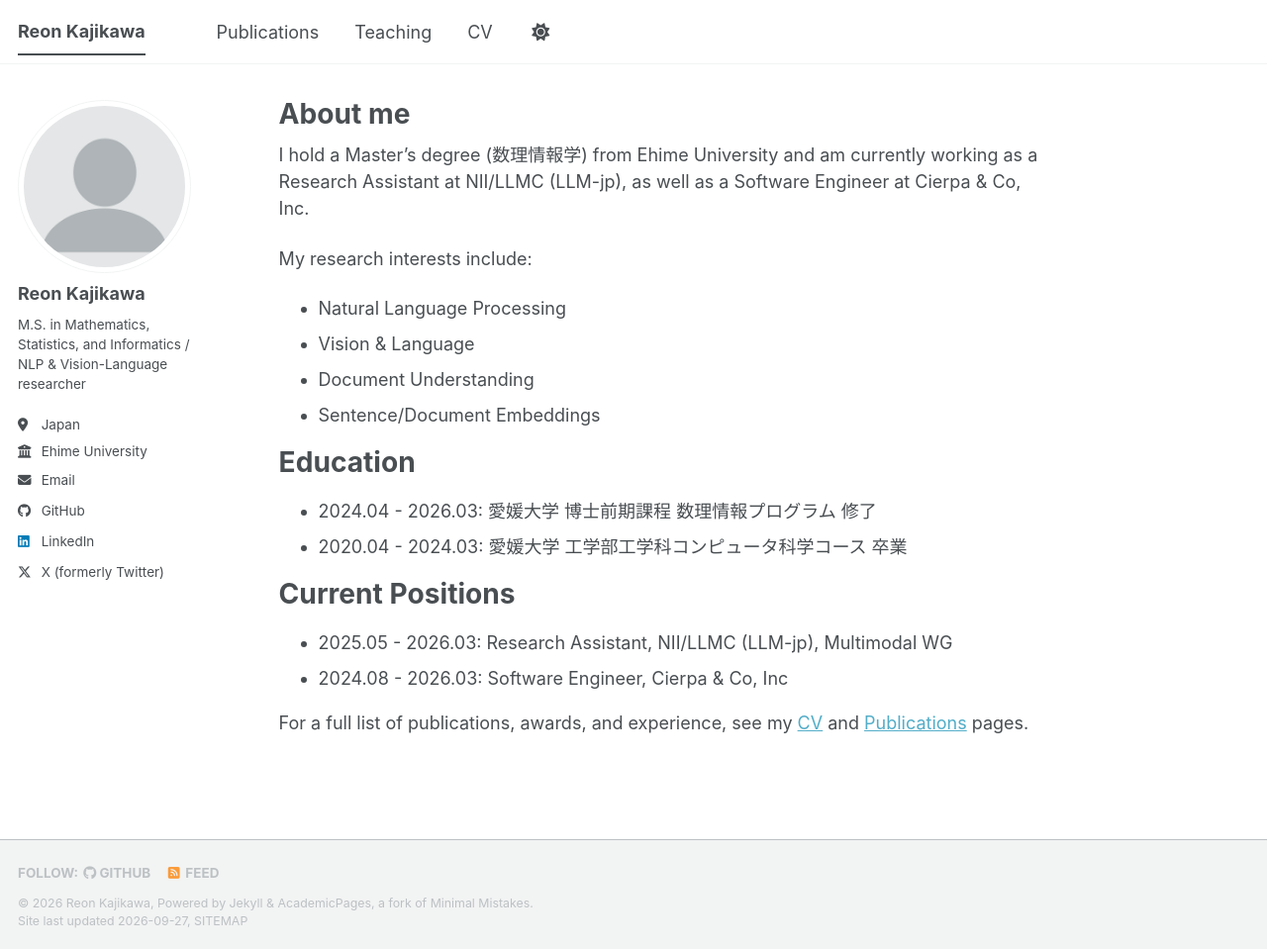
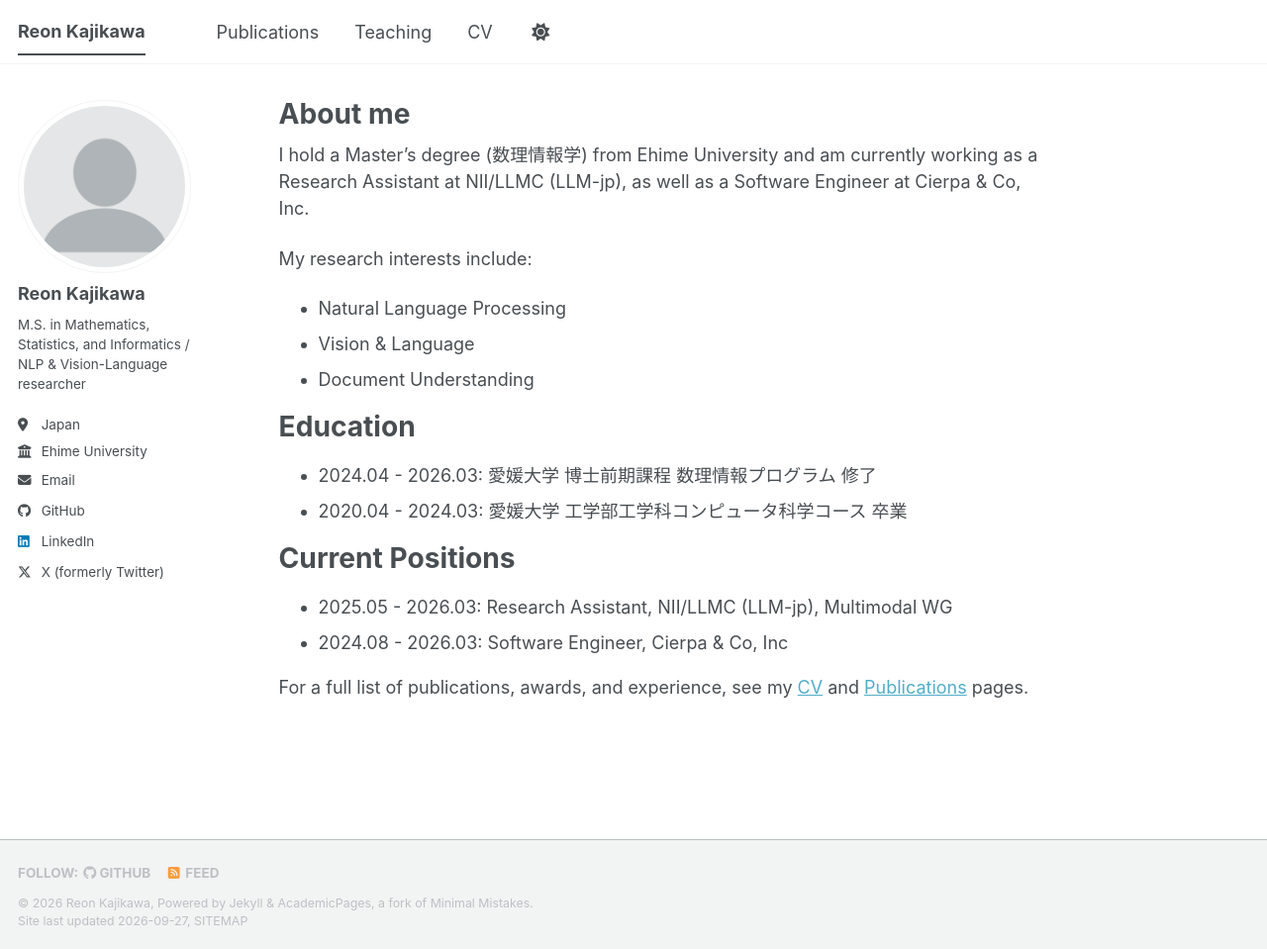
Before and after one commit to Lemond-sp/Lemond-sp.github.io, a Jekyll site: the page built from _pages/about.md, in a window 1280 px wide and 959 px high. Shown: the whole window at 99% size. Built offline with Jekyll 4.4.1, drawn with Linux system fonts in a browser that asks for light colours; a style sheet for code colours, icons or effects is not loaded.

Commit message:
Remove Sentence/Document Embeddings from research interests
Co-Authored-By: Claude Sonnet 5 <noreply@anthropic.com>

```diff
--- a/_pages/about.md
+++ b/_pages/about.md
@@ -14,7 +14,6 @@ My research interests include:
 - Natural Language Processing
 - Vision & Language
 - Document Understanding
-- Sentence/Document Embeddings
 
 Education
 ======
```
